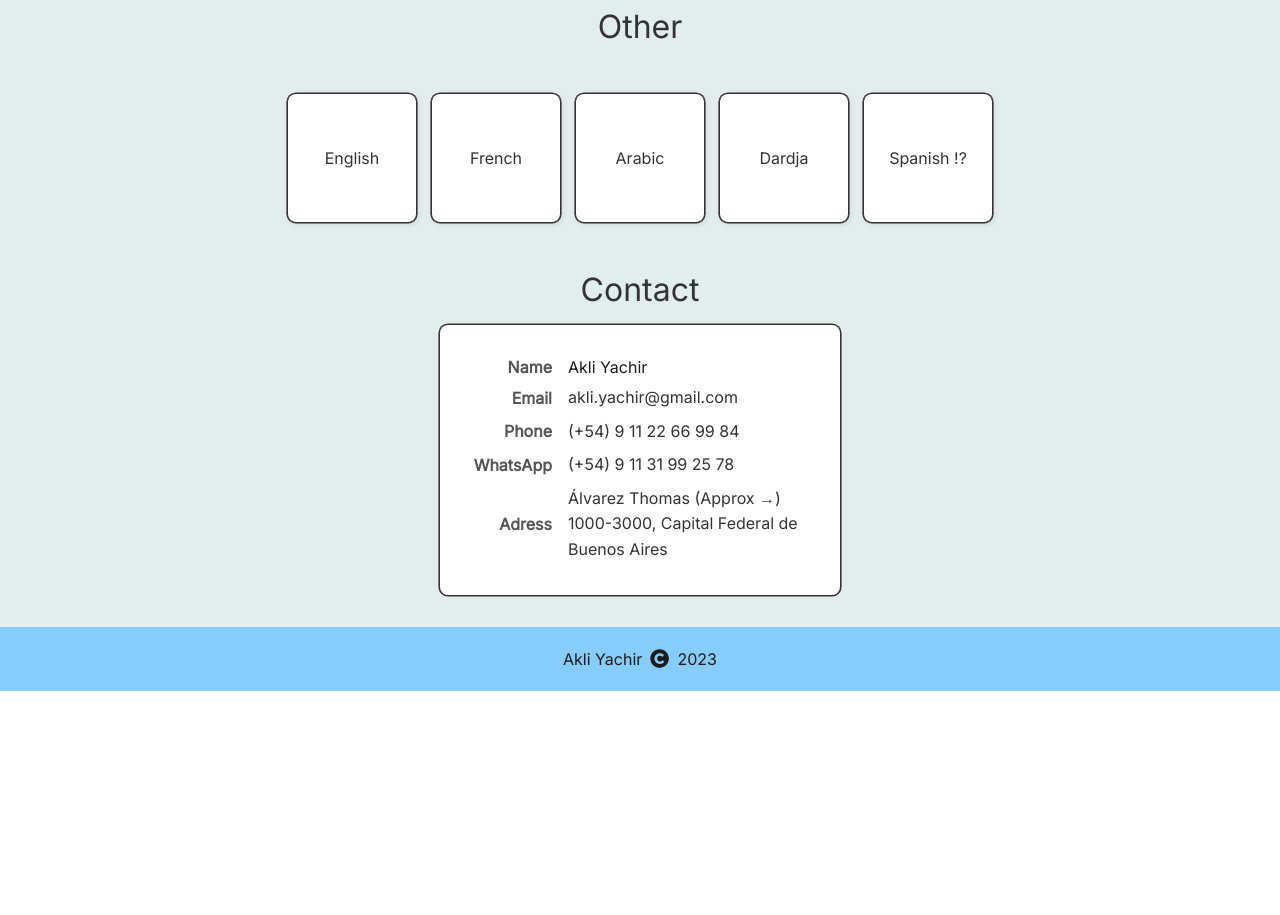
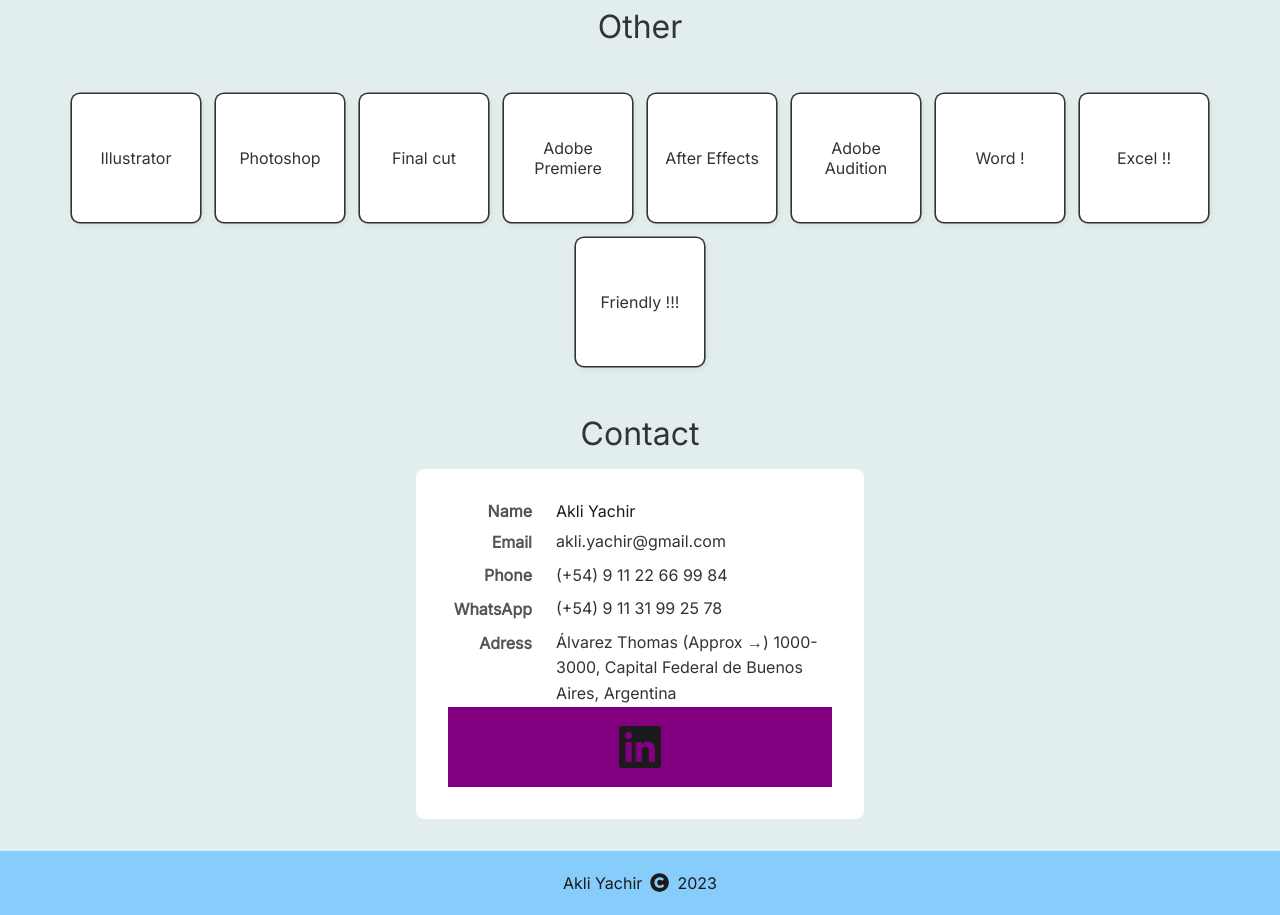
Before and after one commit to akliyachir/portfolio, a React (Vite) app: page / in a window 1280 px wide. Shown: the part 1900-2815 px from the top of the page. Before the commit the page ends 2591 px from the top, so only its background shows below. Built offline with nearby package versions, Linux system fonts and the light colour scheme.

Commit message:
Contact section, clickable links

```diff
--- a/src/Components/7-SkillsSection/SkillsSection.css
+++ b/src/Components/7-SkillsSection/SkillsSection.css
@@ -44,3 +44,7 @@
 .SkillsSection .skill_logo {
 	font-size: 4rem;
 }
+
+.SkillsSection .skill_name {
+	text-align: center;
+}
--- a/src/Components/7-SkillsSection/SkillsSection.jsx
+++ b/src/Components/7-SkillsSection/SkillsSection.jsx
@@ -1,6 +1,7 @@
 import './SkillsSection.css';
 import skillsItems from '../../ListsAndFixedContent/skillsItems';
 import SpokenHumanLaguages from '../../ListsAndFixedContent/SpokenHumanLaguages';
+import OtherSkills from '../../ListsAndFixedContent/OtherSkills';
 
 export default function SkillsSection() {
 	return (
@@ -18,7 +19,7 @@ export default function SkillsSection() {
 					);
 				})}
 			</div>
-			<div className='skillsSectionTitle'>Human laguages</div>
+			<div className='skillsSectionTitle'>Human languages</div>
 			<div className='SkillsSection' id='skills'>
 				{SpokenHumanLaguages.map((skillsItemsLoop) => {
 					const { skill_id, skill_name, skill_logo } = skillsItemsLoop;
@@ -33,13 +34,13 @@ export default function SkillsSection() {
 			</div>
 			<div className='skillsSectionTitle'>Other</div>
 			<div className='SkillsSection' id='skills'>
-				{SpokenHumanLaguages.map((skillsItemsLoop) => {
+				{OtherSkills.map((skillsItemsLoop) => {
 					const { skill_id, skill_name, skill_logo } = skillsItemsLoop;
 					console.log(skill_logo);
 					return (
 						<div key={skill_id} className='skillsItemsLoop'>
 							<div className='skill_logo'>{skill_logo}</div>
-							<div>{skill_name}</div>
+							<div className='skill_name'>{skill_name}</div>
 						</div>
 					);
 				})}
--- a/src/Components/9-ContactSection/ContactSection.css
+++ b/src/Components/9-ContactSection/ContactSection.css
@@ -5,6 +5,20 @@
 	flex-direction: column;
 	justify-content: center;
 	align-items: center;
+}
+
+.light .contactContentContainerOfEveryThing {
+	background-color: var(--clr-1);
+	padding: 2rem;
+	border-radius: 0.5rem;
+	max-width: 28rem;
+}
+.dark .contactContentContainerOfEveryThing {
+	background-color: var(--clr-4);
+	padding: 2rem;
+	border-radius: 0.5rem;
+	box-shadow: 0 0 0 0.1rem var(--clr-5);
+	max-width: 28rem;
 }
 
 .ContactSection .contactSectionTitle {
@@ -27,10 +41,7 @@
 	grid-template-columns: 1fr 3fr;
 	column-gap: 1rem;
 	row-gap: 0.5rem;
-	background-color: var(--clr-1);
-	padding: 2rem;
-	border-radius: 0.5rem;
-	box-shadow: 0 0 0 0.1rem var(--clr-5);
+
 	max-width: 25rem;
 }
 
@@ -48,7 +59,6 @@
 	padding: 2rem;
 	border-radius: 0.5rem;
 	box-shadow: 0 0 0 0.1rem var(--clr-5);
-	max-width: 25rem;
 }
 
 .dark .ContactSection .SmallContactSectionContent {
@@ -77,6 +87,10 @@
 	color: var(--clr-6);
 }
 
+.light .ContactElementName {
+	margin-right: 0.5rem;
+}
+
 .light .ContactElementInfo {
 	color: var(--clr-5);
 	line-height: 1.6;
@@ -85,3 +99,26 @@
 	color: var(--clr-3);
 	line-height: 1.6;
 }
+
+.light .ContactElementName:nth-last-of-type(2) {
+	align-self: self-start;
+	padding-top: 0.2rem;
+}
+
+.dark .ContactElementName:nth-last-of-type(2) {
+	align-self: self-start;
+	padding-top: 0.15rem;
+}
+
+.ContactClickableLogos {
+	background-color: purple;
+	padding-block: 1rem;
+	display: flex;
+	justify-content: center;
+	align-items: center;
+	flex-wrap: wrap;
+}
+
+.ContactClickableLogos > * {
+	font-size: 3rem;
+}
--- a/src/Components/9-ContactSection/ContactSection.jsx
+++ b/src/Components/9-ContactSection/ContactSection.jsx
@@ -2,6 +2,7 @@ import './ContactSection.css';
 import ContactInformations from '../../ListsAndFixedContent/ContactInformations';
 import { WindowWidthContext } from '../../contexts/WindowWidth';
 import { useContext } from 'react';
+import { FaLinkedin } from 'react-icons/fa';
 
 export default function ContactSection() {
 	const pageWidth = useContext(WindowWidthContext);
@@ -16,6 +17,7 @@ export default function ContactSection() {
 	return (
 		<div className='ContactSection' id='contact'>
 			<div className='contactSectionTitle'>Contact</div>
+			<div className='contactContentContainerOfEveryThing'>
 				<div
 					key={contact_id}
 					className={
@@ -33,6 +35,10 @@ export default function ContactSection() {
 					<span className='ContactElementName'>Adress</span>
 					<span className='ContactElementInfo'>{contact_adress} </span>
 				</div>
+				<div className='ContactClickableLogos'>
+					<FaLinkedin />
+				</div>
+			</div>
 		</div>
 	);
 }
--- a/src/ListsAndFixedContent/ContactInformations.js
+++ b/src/ListsAndFixedContent/ContactInformations.js
@@ -5,7 +5,7 @@ const ContactInformations = {
 	contact_phone_number: '(+54) 9 11 22 66 99 84',
 	contact_wasap: '(+54) 9 11 31 99 25 78',
 	contact_adress:
-		' Álvarez Thomas (Approx →) 1000-3000, Capital Federal de Buenos Aires',
+		' Álvarez Thomas (Approx →) 1000-3000, Capital Federal de Buenos Aires, Argentina',
 };
 
 export default ContactInformations;
--- a/src/ListsAndFixedContent/OtherSkills.jsx
+++ b/src/ListsAndFixedContent/OtherSkills.jsx
@@ -1,7 +1,47 @@
 const OtherSkills = [
 	{
 		skill_id: 1,
-		skill_name: 'React',
+		skill_name: 'Illustrator',
+		skill_logo: '',
+	},
+	{
+		skill_id: 2,
+		skill_name: 'Photoshop',
+		skill_logo: '',
+	},
+	{
+		skill_id: 3,
+		skill_name: 'Final cut',
+		skill_logo: '',
+	},
+	{
+		skill_id: 4,
+		skill_name: 'Adobe Premiere',
+		skill_logo: '',
+	},
+	{
+		skill_id: 5,
+		skill_name: 'After Effects',
+		skill_logo: '',
+	},
+	{
+		skill_id: 6,
+		skill_name: 'Adobe Audition',
+		skill_logo: '',
+	},
+	{
+		skill_id: 7,
+		skill_name: 'Word !',
+		skill_logo: '',
+	},
+	{
+		skill_id: 8,
+		skill_name: 'Excel !!',
+		skill_logo: '',
+	},
+	{
+		skill_id: 9,
+		skill_name: 'Friendly !!!',
 		skill_logo: '',
 	},
 ];
```
Lines whose indentation alone changed are shown as unchanged.
